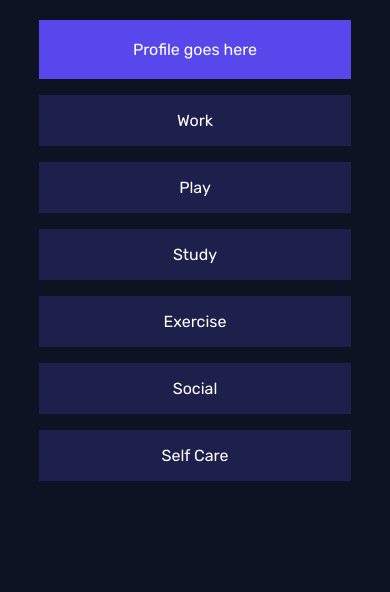
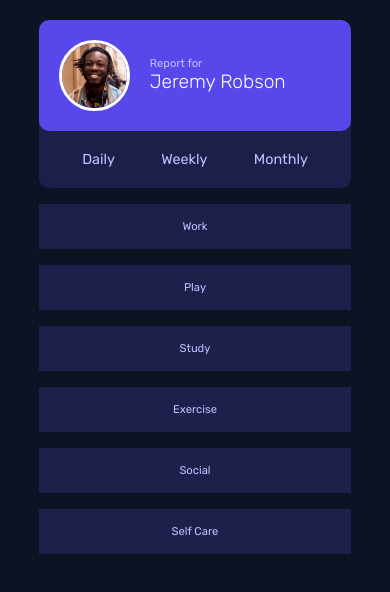
Before and after one commit to tyrmit/time-tracking-dashboard, a React (Create React App) app: page / in a window 390 px wide. Shown: the top 592 px of the page. Built offline with nearby package versions, Linux system fonts and the light colour scheme.

Commit message:
Added context to track report period and finished Profile card for mobile view

```diff
--- a/src/App.js
+++ b/src/App.js
@@ -1,23 +1,34 @@
 // import logo from './logo.svg';
+import React, { useState } from 'react';
 import './App.css';
 
 import data from './assets/data/data.json';
 import Activity from './Components/Activity/Activity';
 import Profile from './Components/Profile/Profile';
 import Layout from './HLC/Layout/Layout';
+import ReportPeriodContext from './Store/report-period-context';
 
 function App() {
+    const [reportPeriod, setReportPeriod] = useState('weekly');
     console.log(data);
     const activityCards = data.map((activity) => {
         return (
-            <Activity key={activity.title} title={activity.title}></Activity>
+            <Activity
+                key={activity.title}
+                title={activity.title}
+                timeframes={activity.timeframes}
+            ></Activity>
         );
     });
 
     return (
         <Layout>
-            <Profile></Profile>
-            {activityCards}
+            <ReportPeriodContext.Provider
+                value={{ reportPeriod, setReportPeriod }}
+            >
+                <Profile></Profile>
+                {activityCards}
+            </ReportPeriodContext.Provider>
         </Layout>
     );
 }
--- a/src/Components/Profile/Profile.js
+++ b/src/Components/Profile/Profile.js
@@ -1,7 +1,25 @@
+import React from 'react';
 import classes from './Profile.module.css';
+import profilePic from '../../assets/image-jeremy.png';
+import ReportSelect from './ReportSelect/ReportSelect';
 
 const Profile = (props) => {
-    return <div className={classes.Profile}>Profile goes here</div>;
+    return (
+        <React.Fragment>
+            <div className={classes.ProfileDetail}>
+                <img
+                    className={classes.ProfilePic}
+                    src={profilePic}
+                    alt="Profile Pic"
+                />
+                <div className={classes.ReportFor}>
+                    Report for <br />
+                    <h3>Jeremy Robson</h3>
+                </div>
+            </div>
+            <ReportSelect></ReportSelect>
+        </React.Fragment>
+    );
 };
 
 export default Profile;
--- a/src/Components/Profile/Profile.module.css
+++ b/src/Components/Profile/Profile.module.css
@@ -1,4 +1,23 @@
-.Profile {
+.ProfileDetail {
     padding: 20px;
     background-color: hsl(246, 80%, 60%);
+    border-radius: 10px;
+    margin-bottom: -20px;
+    position: relative;
+    z-index: 100;
+    display: flex;
+    align-items: center;
 }
+
+.ProfilePic {
+    border-radius: 50%;
+    border: solid 3px white;
+    width: 16.6vw;
+    height: 16.6vw;
+    margin-right: 20px;
+}
+
+.ReportFor {
+    display: inline-block;
+    text-align: left;
+}
--- /dev/null
+++ b/src/Components/Profile/ReportSelect/ReportSelect.js
@@ -0,0 +1,37 @@
+import React, { useContext } from 'react';
+import ReportPeriodContext from '../../../Store/report-period-context';
+import classes from './ReportSelect.module.css';
+
+const ReportSelect = (props) => {
+    const reportPeriodContext = useContext(ReportPeriodContext);
+    return (
+        <nav className={classes.ReportPeriodOptions}>
+            <ul className={classes.NavItems}>
+                <li
+                    className={classes.NavItem}
+                    onClick={() => reportPeriodContext.setReportPeriod('daily')}
+                >
+                    Daily
+                </li>
+                <li
+                    className={classes.NavItem}
+                    onClick={() =>
+                        reportPeriodContext.setReportPeriod('weekly')
+                    }
+                >
+                    Weekly
+                </li>
+                <li
+                    className={classes.NavItem}
+                    onClick={() =>
+                        reportPeriodContext.setReportPeriod('monthly')
+                    }
+                >
+                    Monthly
+                </li>
+            </ul>
+        </nav>
+    );
+};
+
+export default ReportSelect;
--- /dev/null
+++ b/src/Components/Profile/ReportSelect/ReportSelect.module.css
@@ -0,0 +1,19 @@
+.ReportPeriodOptions {
+    background-color: hsl(235, 46%, 20%);
+    padding: 40px 20px 20px;
+    border-radius: 0 0 10px 10px;
+    position: relative;
+    z-index: 1;
+}
+
+.NavItems {
+    display: flex;
+    justify-content: space-around;
+    padding: 0;
+    margin-block: auto;
+}
+
+.NavItem {
+    display: inline-block;
+    font-size: 0.9rem;
+}
--- /dev/null
+++ b/src/Store/report-period-context.js
@@ -0,0 +1,8 @@
+import React from 'react';
+
+const ReportPeriodContext = React.createContext({
+    reportPeriod: 'weekly',
+    setReportPeriod: () => {},
+});
+
+export default ReportPeriodContext;
--- a/src/index.css
+++ b/src/index.css
@@ -2,13 +2,21 @@
 body {
     margin: 0;
     font-family: 'Rubik', sans-serif;
+    font-size: 0.7rem;
     -webkit-font-smoothing: antialiased;
     -moz-osx-font-smoothing: grayscale;
     background-color: #0d1323;
-    color: #ffffff;
+    color: hsl(236, 100%, 87%);
 }
 
 code {
     font-family: source-code-pro, Menlo, Monaco, Consolas, 'Courier New',
         monospace;
 }
+
+h3 {
+    margin-block: auto;
+    font-weight: lighter;
+    font-size: 1.2rem;
+    color: #fff;
+}
```
